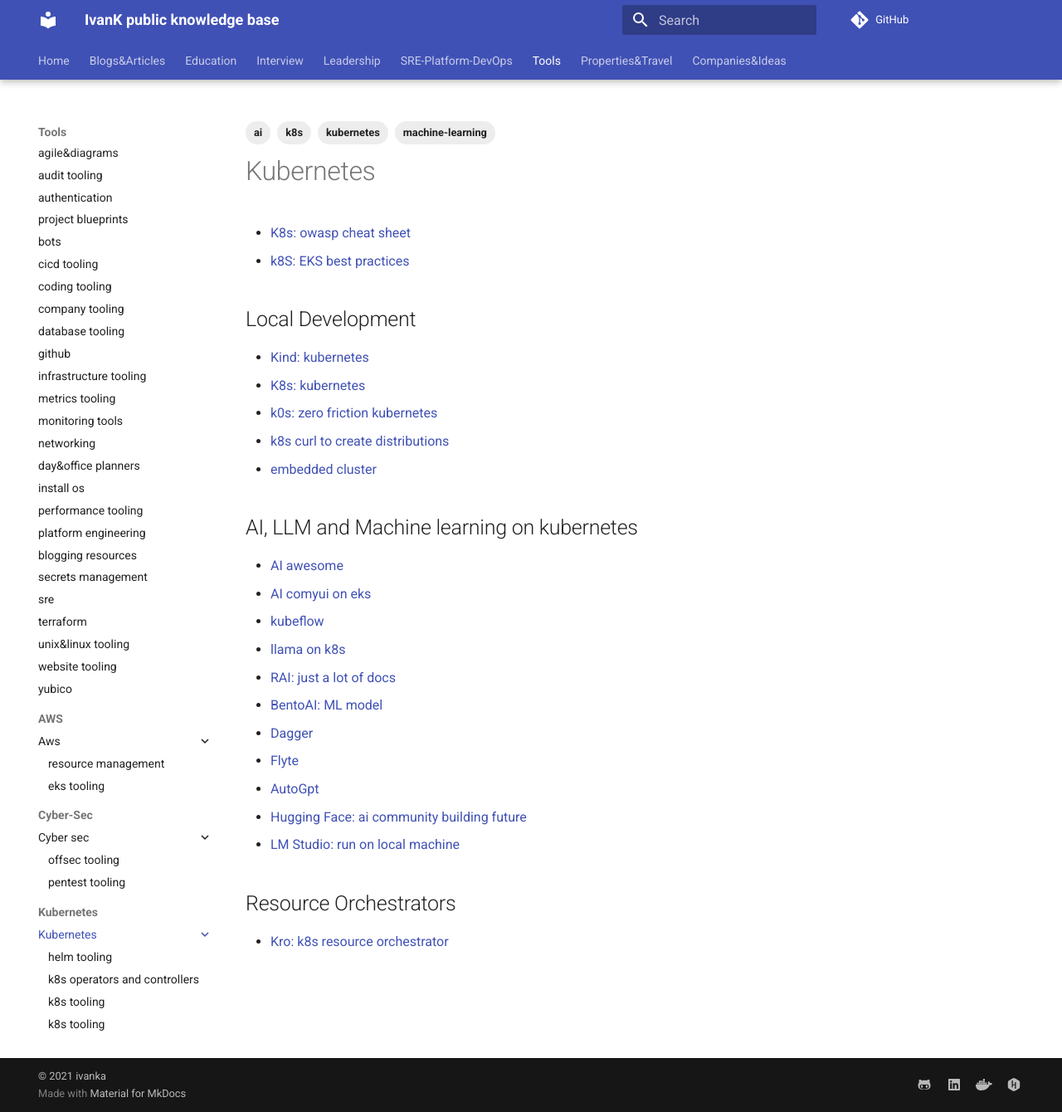
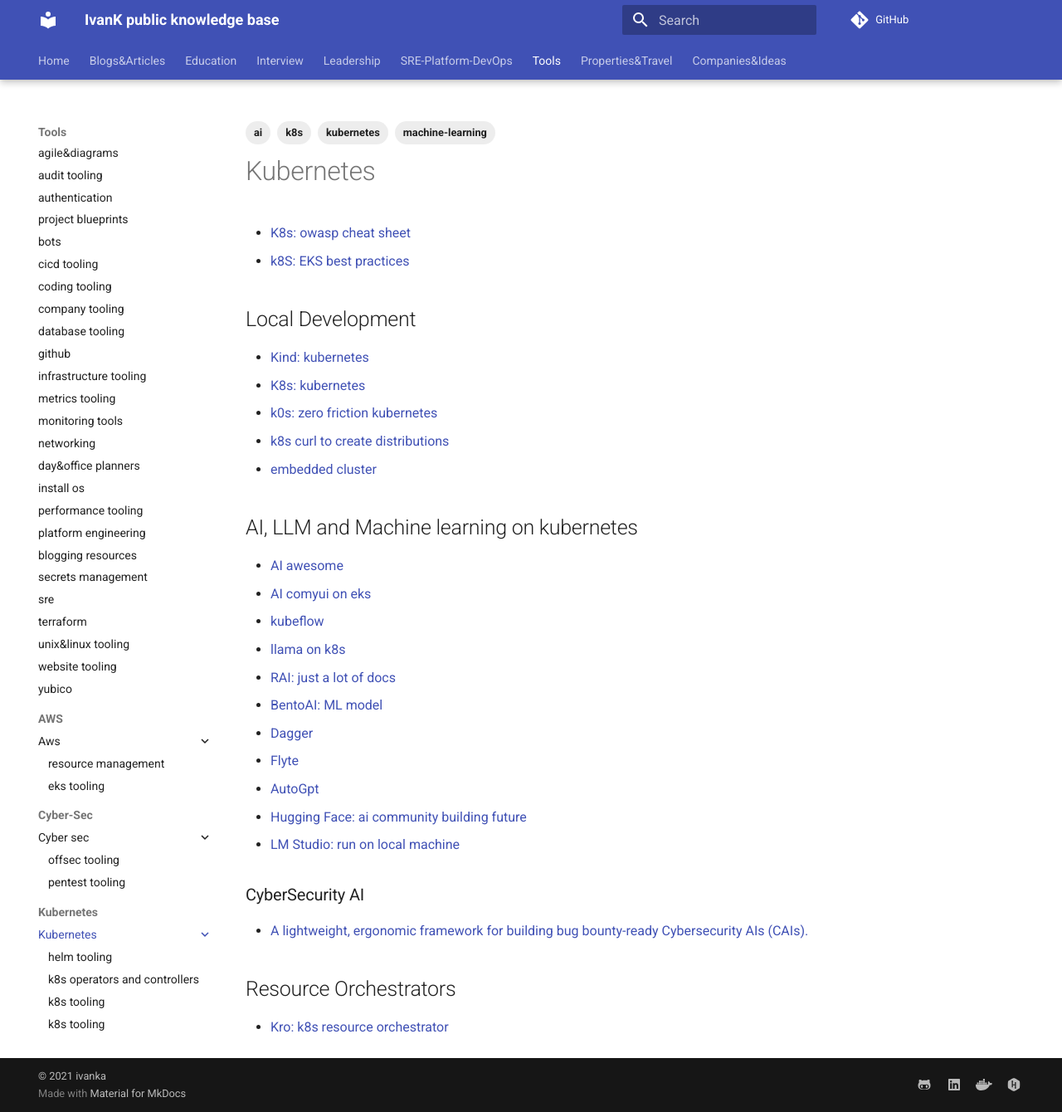
Before and after one commit to ivankatliarchuk/knowledge-base, an MkDocs documentation site: the page built from docs/tools/kubernetes/index.md, in a window 1280 px wide and 1340 px high. Shown: the whole window at 83% size. Built offline with MkDocs 1.6.1 and Material for MkDocs 9.7.7, drawn with Linux system fonts in a browser that asks for light colours; comment, search, counter and statistics services are not loaded.

Commit message:
update project that I contribute
Signed-off-by: ivan katliarchuk <ivan.katliarchuk@gmail.com>

```diff
--- a/docs/tools/kubernetes/index.md
+++ b/docs/tools/kubernetes/index.md
@@ -33,6 +33,10 @@
 - [Hugging Face: ai community building future](https://huggingface.co/)
 - [LM Studio: run on local machine](https://lmstudio.ai/)
 
+### CyberSecurity AI
+
+- [A lightweight, ergonomic framework for building bug bounty-ready Cybersecurity AIs (CAIs).](https://aliasrobotics.github.io/cai/)
+
 ## Resource Orchestrators
 
 - [Kro: k8s resource orchestrator](https://github.com/kro-run/kro)
```
